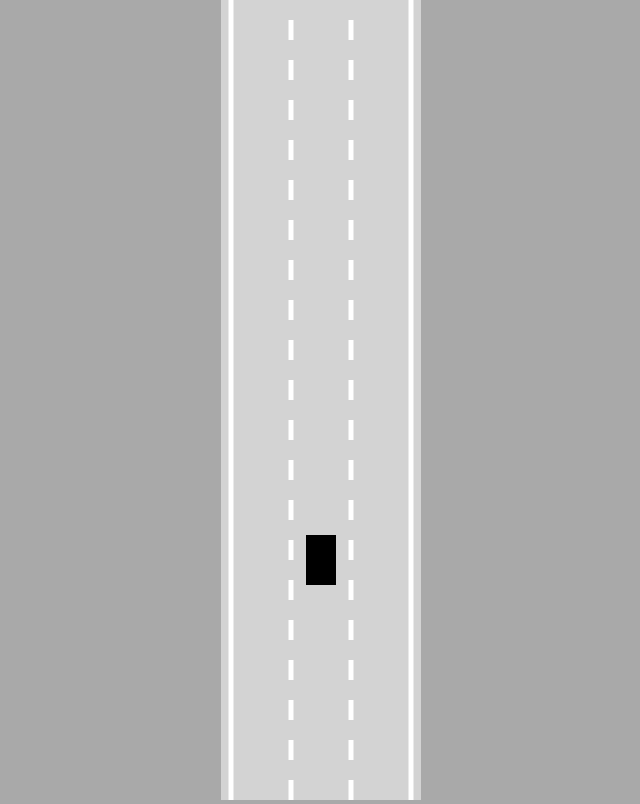
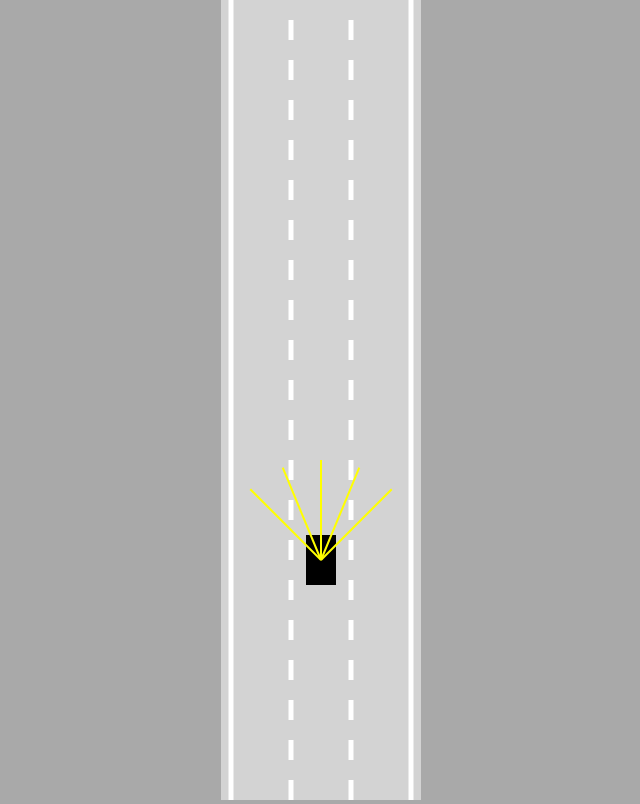
Before and after one commit to sumonelse/NeuralDrive-Self_Driving_Car_Simulator, a plain HTML site: page index.html in a window 1280 px wide. Shown: the whole page, without its empty margins (319-959 px from the left). Drawn offline with Linux system fonts and the light colour scheme.

Commit message:
Enhance simulation with sensor system and improve code documentation

```diff
--- a/index.html
+++ b/index.html
@@ -11,18 +11,30 @@
 
 <body>
     <!-- Canvas element where the simulation will be rendered -->
+    <!-- The canvas provides a drawing surface for the entire simulation -->
     <canvas id="myCanvas"></canvas>
 
-    <!-- JavaScript dependencies loaded in specific order -->
+    <!-- JavaScript dependencies loaded in specific order to ensure proper initialization -->
+    <!-- The order is important due to dependencies between components -->
+
+    <!-- Sensor system for detecting obstacles in the environment -->
+    <script src="./js/sensor.js"></script>
+
     <!-- Utility functions used throughout the application -->
+    <!-- Includes mathematical helpers like lerp and intersection detection -->
     <script src="./js/utils.js"></script>
-    <!-- Road class for creating and rendering the road -->
+
+    <!-- Road class for creating and rendering the road environment -->
     <script src="./js/road.js"></script>
-    <!-- Controls class for handling keyboard input -->
+
+    <!-- Controls class for handling keyboard input to drive the car -->
     <script src="./js/controls.js"></script>
-    <!-- Car class for vehicle physics and rendering -->
+
+    <!-- Car class for vehicle physics, movement, and rendering -->
     <script src="./js/car.js"></script>
+
     <!-- Main application script that initializes and runs the simulation -->
+    <!-- This must be loaded last as it depends on all other components -->
     <script src="./js/main.js"></script>
 </body>
 
--- a/js/car.js
+++ b/js/car.js
@@ -1,14 +1,15 @@
 /**
  * Class representing a car in the self-driving simulation.
- * Handles car physics, movement, and rendering.
+ * Handles car physics, movement, sensor systems, and rendering.
+ * This is the main vehicle entity that navigates through the environment.
  */
 class Car {
     /**
      * Create a new car.
      * @param {number} x - Initial x-coordinate of the car.
      * @param {number} y - Initial y-coordinate of the car.
-     * @param {number} width - Width of the car.
-     * @param {number} height - Height of the car.
+     * @param {number} width - Width of the car in pixels.
+     * @param {number} height - Height of the car in pixels.
      */
     constructor(x, y, width, height) {
         // Position and dimensions
@@ -24,6 +25,9 @@ class Car {
         this.friction = 0.05 // Deceleration rate when not accelerating
         this.angle = 0 // Direction the car is facing (in radians)
 
+        // Create sensor system for obstacle detection
+        this.sensor = new Sensor(this)
+
         // Initialize keyboard controls
         this.controls = new Controls()
     }
@@ -31,14 +35,21 @@ class Car {
     /**
      * Update the car's state for the current animation frame.
      * Called once per frame from the animation loop.
+     *
+     * @param {Array} roadBorders - Array of line segments representing road boundaries.
      */
-    update() {
+    update(roadBorders) {
+        // Update car physics and position
         this.#move()
+
+        // Update sensor readings based on new position and environment
+        this.sensor.update(roadBorders)
     }
 
     /**
      * Private method that handles the car's movement physics.
      * Updates position and rotation based on controls and physics.
+     * Implements a simplified car physics model with acceleration, friction, and steering.
      */
     #move() {
         // Apply acceleration based on controls
@@ -46,6 +57,7 @@ class Car {
         if (this.controls.reverse) this.speed -= this.acceleration
 
         // Limit speed to maximum values (forward and reverse)
+        // Note: Reverse speed is limited to half of forward speed
         if (this.speed > this.maxSpeed) this.speed = this.maxSpeed
         if (this.speed < -this.maxSpeed / 2) this.speed = -this.maxSpeed / 2
 
@@ -54,6 +66,7 @@ class Car {
         if (this.speed < 0) this.speed += this.friction
 
         // Stop the car completely if speed is very low
+        // This prevents tiny floating-point values from affecting movement
         if (Math.abs(this.speed) < this.friction) this.speed = 0
 
         // Handle steering (only when the car is moving)
@@ -71,7 +84,7 @@ class Car {
     }
 
     /**
-     * Render the car on the canvas.
+     * Render the car and its sensors on the canvas.
      * Uses canvas transformations to position and rotate the car correctly.
      *
      * @param {CanvasRenderingContext2D} ctx - The canvas rendering context.
@@ -92,5 +105,8 @@ class Car {
 
         // Restore the canvas state to remove transformations
         ctx.restore()
+
+        // Draw the car's sensor system
+        this.sensor.draw(ctx)
     }
 }
--- a/js/main.js
+++ b/js/main.js
@@ -3,7 +3,8 @@
  * Sets up the canvas, initializes objects, and starts the animation loop.
  *
  * This file serves as the central controller for the simulation,
- * coordinating the road, car, and animation system.
+ * coordinating the road, car, sensor systems, and animation loop.
+ * It implements a simple game loop pattern with update and render phases.
  */
 
 // Canvas setup
@@ -25,11 +26,6 @@ const road = new Road(canvas.width / 2, canvas.width * 0.9, 3)
 // Parameters: x-position (center of middle lane), y-position, width, height
 const car = new Car(road.getLaneCenter(1), 100, 30, 50)
 
-// Initial rendering
-// ----------------
-// Draw the car in its starting position
-car.draw(ctx)
-
 // Animation system
 // ---------------
 // Start the animation loop
@@ -38,44 +34,49 @@ animate()
 /**
  * Main animation function that runs every frame.
  * Updates and redraws all simulation elements to create continuous motion.
+ * Implements a standard game loop with separate update and render phases.
  *
  * This function:
  * 1. Clears the previous frame
- * 2. Updates car physics
- * 3. Adjusts the viewport to follow the car
- * 4. Renders all elements
- * 5. Schedules the next frame
+ * 2. Updates car physics and sensor systems
+ * 3. Adjusts the viewport to follow the car (camera system)
+ * 4. Renders all elements (road, car, sensors)
+ * 5. Schedules the next frame using requestAnimationFrame
  */
 function animate() {
     // Clear the entire canvas for the new frame
     ctx.clearRect(0, 0, canvas.width, canvas.height)
 
-    // Update the car's position and state based on physics and controls
-    car.update()
+    // Update the car's position, physics, and sensor readings
+    // Pass road borders to allow sensors to detect them
+    car.update(road.borders)
 
     // Resize canvas height to match window (responsive design)
+    // This is done every frame to handle window resizing
     canvas.height = window.innerHeight
 
     // Camera following system
     // ----------------------
-    // Save the current canvas state before transformations
+    // Save the current canvas state before applying transformations
     ctx.save()
 
     // Translate the canvas to keep the car in view (camera follows car)
     // Offset by 70% of canvas height to position car in lower part of screen
+    // This creates a third-person view with more visibility ahead of the car
     ctx.translate(0, -car.y + canvas.height * 0.7)
 
-    // Rendering
-    // ---------
+    // Rendering phase
+    // --------------
     // Draw the road with all lanes and borders
     road.draw(ctx)
 
-    // Draw the car in its updated position
+    // Draw the car and its sensors in their updated positions
     car.draw(ctx)
 
-    // Restore the canvas state (remove transformations)
+    // Restore the canvas state (remove camera transformations)
     ctx.restore()
 
     // Schedule the next animation frame
+    // This creates a continuous loop that syncs with the display refresh rate
     requestAnimationFrame(animate)
 }
--- /dev/null
+++ b/js/sensor.js
@@ -0,0 +1,129 @@
+/**
+ * Class representing a sensor system for the self-driving car.
+ * Creates and manages a set of rays that detect obstacles in the environment.
+ * These sensors simulate LIDAR or radar systems used in real self-driving vehicles.
+ */
+class Sensor {
+    /**
+     * Create a new sensor system attached to a car.
+     *
+     * @param {Car} car - The car this sensor system is attached to.
+     */
+    constructor(car) {
+        this.car = car
+        this.rayCount = 5 // Number of sensor rays to cast
+        this.rayLength = 100 // Maximum length of each ray
+        this.raySpread = Math.PI / 2 // Angular spread of rays (90 degrees)
+        this.rays = [] // Array to store ray coordinates
+        this.readings = [] // Array to store intersection data with obstacles
+    }
+
+    /**
+     * Update the sensor system for the current frame.
+     * Casts rays and checks for intersections with road borders.
+     *
+     * @param {Array} roadBorders - Array of line segments representing road borders.
+     */
+    update(roadBorders) {
+        this.#castRays()
+        this.readings = []
+        for (let i = 0; i < this.rays.length; i++) {
+            this.readings[i] = this.#getReading(this.rays[i], roadBorders)
+        }
+    }
+
+    /**
+     * Private method that detects intersections between a ray and road borders.
+     * Returns the closest intersection point if one exists.
+     *
+     * @param {Array} ray - Array containing start and end points of the ray.
+     * @param {Array} roadBorders - Array of line segments representing road borders.
+     * @returns {Object|null} The closest intersection point or null if none exists.
+     */
+    #getReading(ray, roadBorders) {
+        let touches = []
+        for (let i = 0; i < roadBorders.length; i++) {
+            const touch = getIntersection(
+                ray[0],
+                ray[1],
+                roadBorders[i][0],
+                roadBorders[i][1]
+            )
+            if (touch) {
+                touches.push(touch)
+            }
+        }
+        if (touches.length === 0) {
+            return null
+        } else {
+            // Find the closest intersection by comparing offsets
+            const offsets = touches.map((e) => e.offset)
+            const minOffset = Math.min(...offsets)
+            return touches.find((e) => e.offset === minOffset)
+        }
+    }
+
+    /**
+     * Private method that calculates and creates the sensor rays.
+     * Rays are distributed evenly across the specified angular spread.
+     * Each ray starts at the car's position and extends outward.
+     */
+    #castRays() {
+        this.rays = []
+        for (let i = 0; i < this.rayCount; i++) {
+            // Calculate the angle for this ray using linear interpolation
+            // Rays are spread evenly across the raySpread angle
+            const rayAngle =
+                lerp(
+                    this.raySpread / 2,
+                    -this.raySpread / 2,
+                    this.rayCount === 1 ? 0.5 : i / (this.rayCount - 1)
+                ) + this.car.angle
+
+            // Define start point (car position) and end point
+            const start = {
+                x: this.car.x,
+                y: this.car.y,
+            }
+            const end = {
+                x: this.car.x - Math.sin(rayAngle) * this.rayLength,
+                y: this.car.y - Math.cos(rayAngle) * this.rayLength,
+            }
+            this.rays.push([start, end])
+        }
+    }
+
+    /**
+     * Render the sensor rays on the canvas.
+     * Rays are drawn in two segments:
+     * 1. Yellow segment from car to intersection or full length
+     * 2. Black segment from intersection to end (if ray doesn't hit anything)
+     *
+     * @param {CanvasRenderingContext2D} ctx - The canvas rendering context.
+     */
+    draw(ctx) {
+        for (let i = 0; i < this.rayCount; i++) {
+            let end = this.rays[i][1]
+            if (this.readings[i]) {
+                end = this.readings[i]
+            }
+            // Draw the visible part of the ray (yellow)
+            ctx.beginPath()
+            ctx.lineWidth = 2
+            ctx.strokeStyle = "yellow"
+
+            ctx.moveTo(this.rays[i][0].x, this.rays[i][0].y)
+            ctx.lineTo(end.x, end.y)
+            ctx.stroke()
+
+            // Draw the part of the ray beyond the intersection (black)
+            ctx.beginPath()
+            ctx.lineWidth = 2
+            ctx.strokeStyle = "black"
+
+            ctx.moveTo(this.rays[i][1].x, this.rays[i][1].y)
+            ctx.lineTo(end.x, end.y)
+            ctx.stroke()
+        }
+    }
+}
--- a/js/utils.js
+++ b/js/utils.js
@@ -18,3 +18,46 @@
 function lerp(A, B, t) {
     return A + (B - A) * t
 }
+
+/**
+ * Calculates the intersection point between two line segments.
+ * Uses the parametric form of line equations to find where they intersect.
+ *
+ * @param {Object} A - Start point of first line segment with x,y properties.
+ * @param {Object} B - End point of first line segment with x,y properties.
+ * @param {Object} C - Start point of second line segment with x,y properties.
+ * @param {Object} D - End point of second line segment with x,y properties.
+ * @returns {Object|null} Intersection point with x,y coordinates and offset, or null if no intersection.
+ *
+ * The offset property (t) represents how far along the first line segment (A-B) the intersection occurs,
+ * where 0.0 is at point A and 1.0 is at point B.
+ */
+function getIntersection(A, B, C, D) {
+    // Calculate the numerators for the parametric equations
+    const tTop = (D.x - C.x) * (A.y - C.y) - (D.y - C.y) * (A.x - C.x)
+    const uTop = (C.y - A.y) * (A.x - B.x) - (C.x - A.x) * (A.y - B.y)
+
+    // Calculate the denominator shared by both equations
+    const bottom = (D.y - C.y) * (B.x - A.x) - (D.x - C.x) * (B.y - A.y)
+
+    // Check if lines are not parallel (denominator != 0)
+    if (bottom != 0) {
+        // Calculate the parameters t and u
+        const t = tTop / bottom
+        const u = uTop / bottom
+
+        // Check if intersection is within both line segments
+        // t and u must be between 0 and 1 for the intersection to be within both segments
+        if (t >= 0 && t <= 1 && u >= 0 && u <= 1) {
+            return {
+                // Calculate the actual intersection point using linear interpolation
+                x: lerp(A.x, B.x, t),
+                y: lerp(A.y, B.y, t),
+                offset: t, // Store how far along segment A-B the intersection occurs
+            }
+        }
+    }
+
+    // Return null if lines are parallel or don't intersect within segments
+    return null
+}
```
